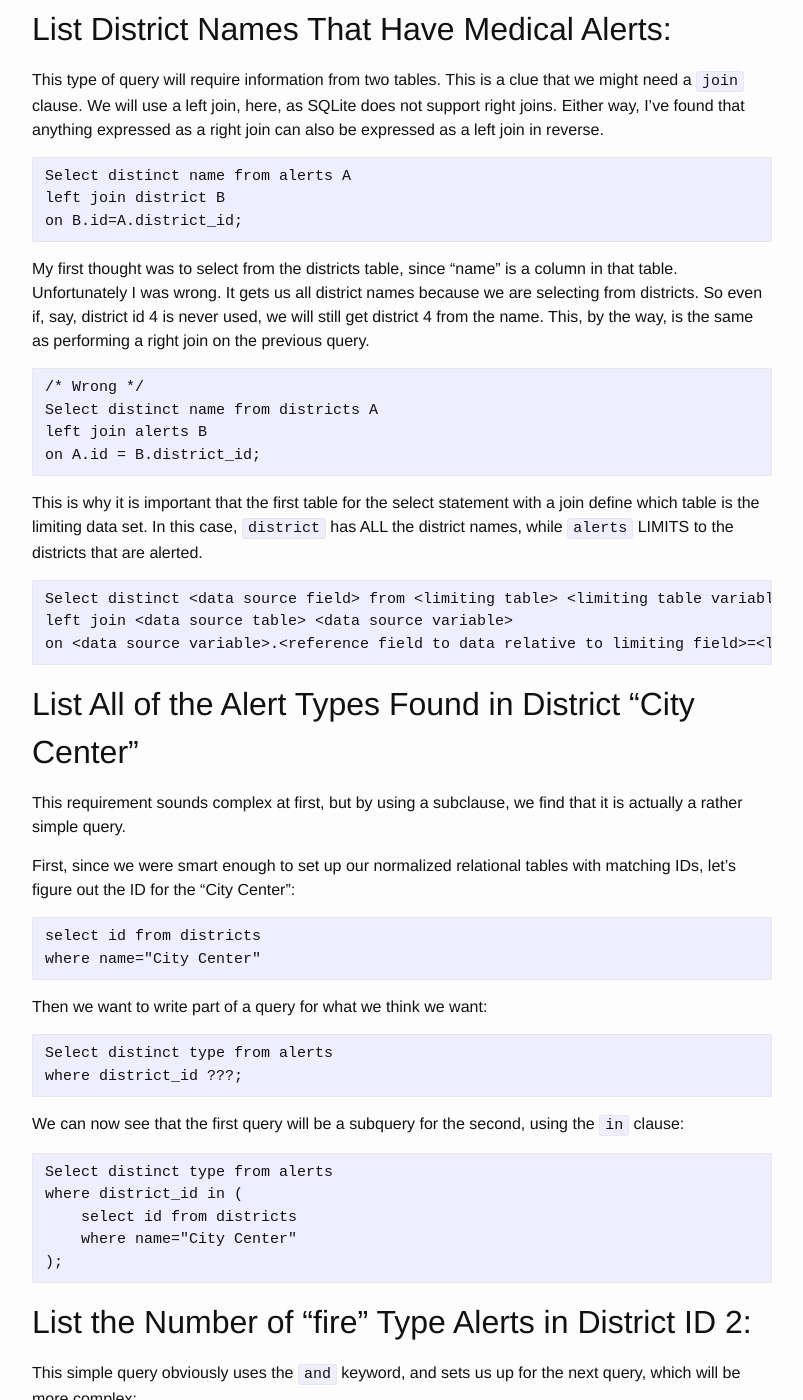
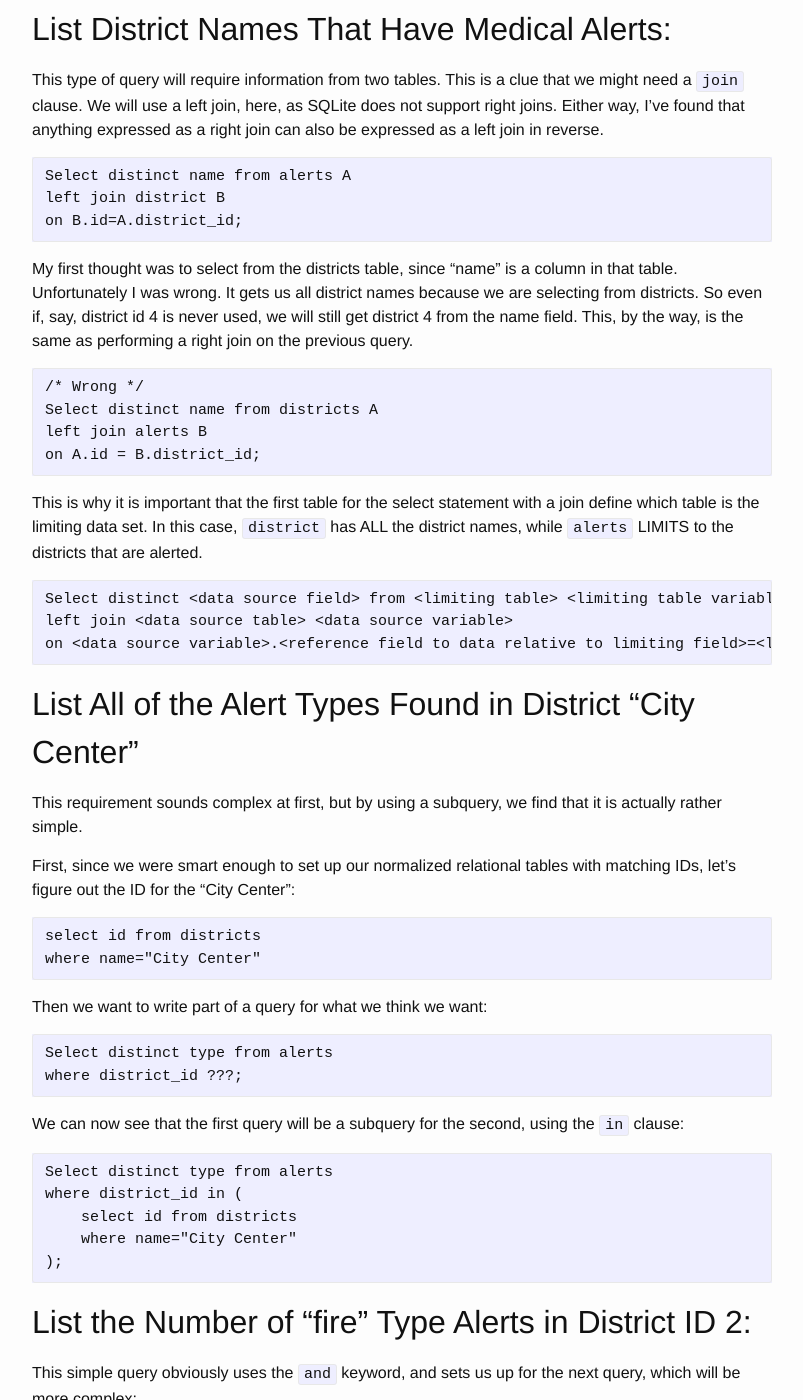
Before and after one commit to erickveil/erickveil.github.com, a Jekyll site: the page built from _posts/2017-02-27-How-To-SQL-Queries.md, in a window 1280 px wide and 1400 px high, scrolled down 753 px. Shown: the whole window, without its empty margins (238-1041 px from the left). Built offline with Jekyll 4.4.1, drawn with Linux system fonts in a browser that asks for light colours; some of the changed text lies outside the part shown.

Commit message:
Fixed some of the writing ont the SQL post.

```diff
--- a/_posts/2017-02-27-How-To-SQL-Queries.md
+++ b/_posts/2017-02-27-How-To-SQL-Queries.md
@@ -45,7 +45,7 @@ This type of query will require information from two tables. This is a clue that
     on B.id=A.district_id;
 
 
-My first thought was to select from the districts table, since "name" is a column in that table. Unfortunately I was wrong. It gets us all district names because we are selecting from districts. So even if, say, district id 4 is never used, we will still get district 4 from the name. This, by the way, is the same as performing a right join on the previous query.
+My first thought was to select from the districts table, since "name" is a column in that table. Unfortunately I was wrong. It gets us all district names because we are selecting from districts. So even if, say, district id 4 is never used, we will still get district 4 from the name field. This, by the way, is the same as performing a right join on the previous query.
 
     /* Wrong */
     Select distinct name from districts A
@@ -62,7 +62,7 @@ This is why it is important that the first table for the select statement with a
 
 ## List All of the Alert Types Found in District "City Center"
 
-This requirement sounds complex at first, but by using a subclause, we find that it is actually a rather simple query.
+This requirement sounds complex at first, but by using a subquery, we find that it is actually rather simple.
 
 First, since we were smart enough to set up our normalized relational tables with matching IDs, let's figure out the ID for the "City Center":
 
```
Also changed, not shown: other parts of _posts/2017-02-27-How-To-SQL-Queries.md (+3 -3 lines).
